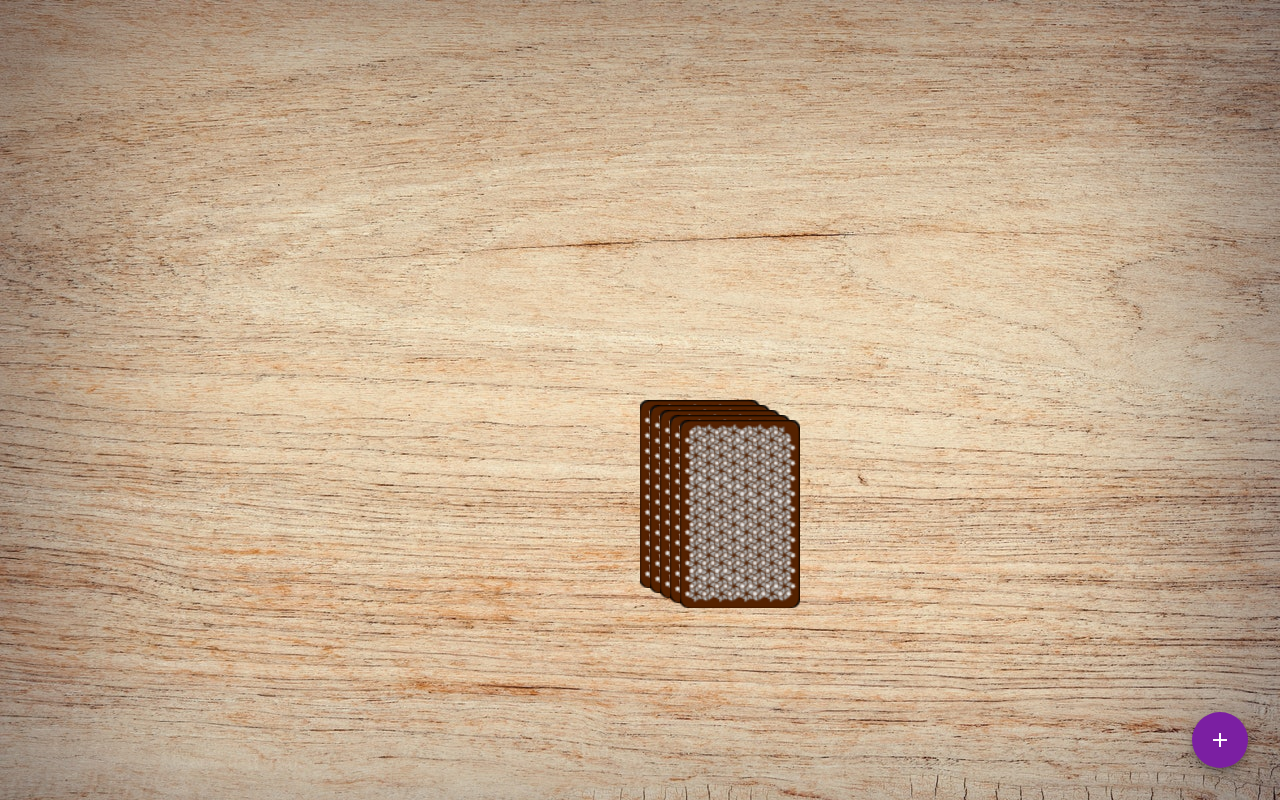
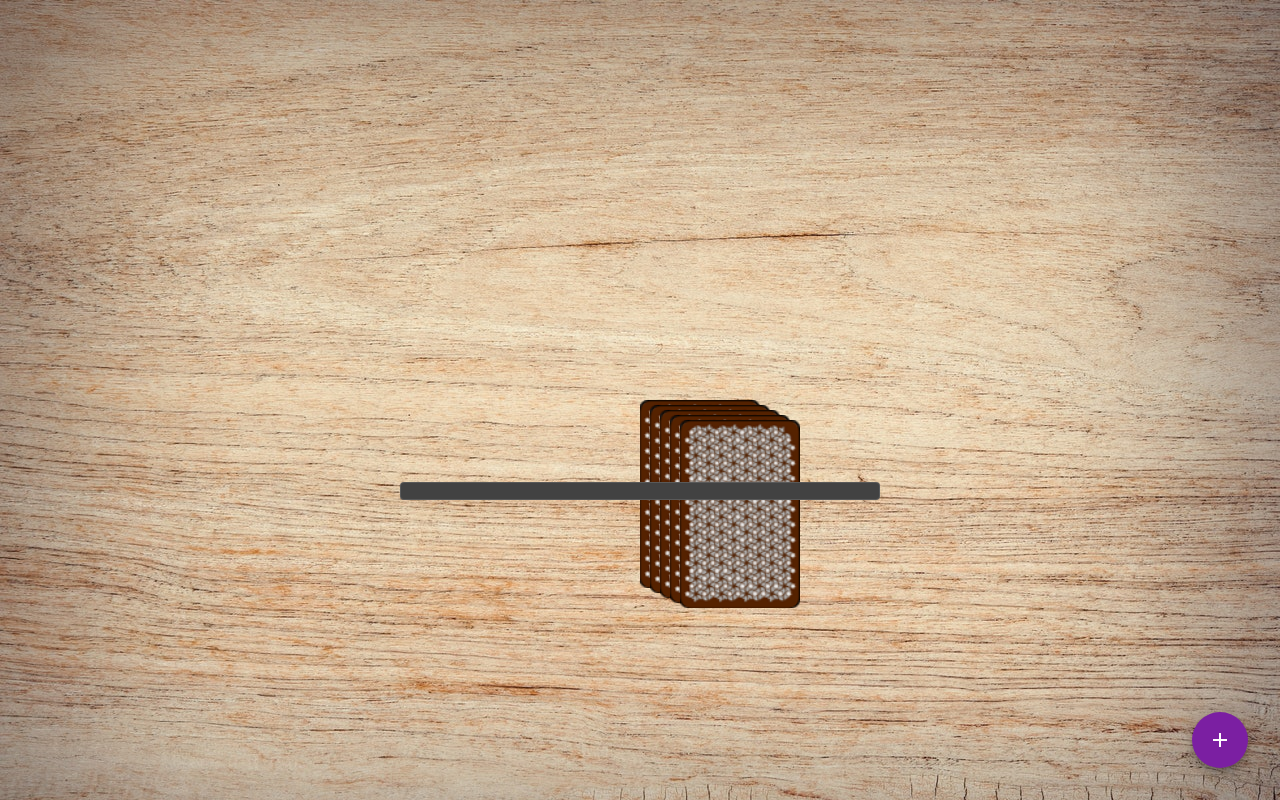
Before and after one commit to alessandro-arg/ring_of_fire, an Angular app: page /game in a window 1280 px wide. Built offline with nearby package versions, Linux system fonts and the light colour scheme.

Commit message:
the logic works

```diff
--- /dev/null
+++ b/src/app/game-info/game-info.component.html
@@ -0,0 +1,4 @@
+<mat-card appearance="outlined">
+  <mat-card-title>{{ title }}</mat-card-title>
+  <mat-card-content>{{ description }}</mat-card-content>
+</mat-card>
--- /dev/null
+++ b/src/app/game-info/game-info.component.ts
@@ -0,0 +1,68 @@
+import { Component, Input } from '@angular/core';
+import { MatCardModule } from '@angular/material/card';
+
+@Component({
+  selector: 'app-game-info',
+  standalone: true,
+  imports: [MatCardModule],
+  templateUrl: './game-info.component.html',
+  styleUrl: './game-info.component.scss',
+})
+export class GameInfoComponent {
+  cardAction = [
+    {
+      title: 'Waterfall',
+      description:
+        'Everyone has to start drinking at the same time. As soon as player 1 stops drinking, player 2 may stop drinking. Player 3 may stop as soon as player 2 stops drinking, and so on.',
+    },
+    { title: 'You', description: 'You decide who drinks' },
+    { title: 'Me', description: 'Congrats! Drink a shot!' },
+    {
+      title: 'Category',
+      description:
+        'Come up with a category (e.g. Colors). Each player must enumerate one item from the category.',
+    },
+    {
+      title: 'Bust a jive',
+      description:
+        'Player 1 makes a dance move. Player 2 repeats the dance move and adds a second one. ',
+    },
+    { title: 'Chicks', description: 'All girls drink.' },
+    {
+      title: 'Heaven',
+      description: 'Put your hands up! The last player drinks!',
+    },
+    {
+      title: 'Mate',
+      description:
+        'Pick a mate. Your mate must always drink when you drink and the other way around.',
+    },
+    { title: 'Thumbmaster', description: '' },
+    { title: 'Men', description: 'All men drink.' },
+    { title: 'Quizmaster', description: '' },
+    {
+      title: 'Never have i ever...',
+      description:
+        'Say something you nnever did. Everyone who did it has to drink.',
+    },
+    {
+      title: 'Rule',
+      description:
+        'Make a rule. Everyone needs to drink when he breaks the rule.',
+    },
+  ];
+
+  title: string = '';
+  description: string = '';
+
+  @Input() card: string | undefined;
+
+  ngOnChanges(): void {
+    if (this.card) {
+      console.log('Current card is:', this.card);
+      let cardNumber = +this.card!.split('_')[1];
+      this.title = this.cardAction[cardNumber - 1].title;
+      this.description = this.cardAction[cardNumber - 1].description;
+    }
+  }
+}
--- a/src/app/game/game.component.html
+++ b/src/app/game/game.component.html
@@ -39,6 +39,8 @@
   </div>
 </div>
 
+<app-game-info [card]="currentCard" class="pin-bottom"></app-game-info>
+
 <button mat-fab color="primary" class="btn_add" (click)="openDialog()">
   <mat-icon>add</mat-icon>
 </button>
--- a/src/app/game/game.component.scss
+++ b/src/app/game/game.component.scss
@@ -63,3 +63,10 @@
   bottom: 32px;
   right: 32px;
 }
+
+.pin-bottom {
+  position: absolute;
+  right: 400px;
+  left: 400px;
+  bottom: 300px;
+}
--- a/src/app/game/game.component.ts
+++ b/src/app/game/game.component.ts
@@ -8,6 +8,7 @@
 import { MatFormFieldModule } from '@angular/material/form-field';
 import { MatInputModule } from '@angular/material/input';
 import { DialogAddPlayerComponent } from '../dialog-add-player/dialog-add-player.component';
+import { GameInfoComponent } from '../game-info/game-info.component';
 
 @Component({
   selector: 'app-game',
@@ -19,6 +20,7 @@
     MatFormFieldModule,
     MatInputModule,
     FormsModule,
+    GameInfoComponent,
   ],
   templateUrl: './game.component.html',
   styleUrl: './game.component.scss',
@@ -44,6 +46,9 @@
     if (!this.pickCardAnimation) {
       this.currentCard = this.game.stack.pop();
       this.pickCardAnimation = true;
+      this.game.currentPlayer++;
+      this.game.currentPlayer =
+        this.game.currentPlayer % this.game.players.length;
       setTimeout(() => {
         if (this.currentCard) {
           this.game.playedCards.push(this.currentCard);
```
Also changed, not shown: src/app/app.component.ts (+8 -1 lines), src/app/game-info/game-info.component.scss (added).
